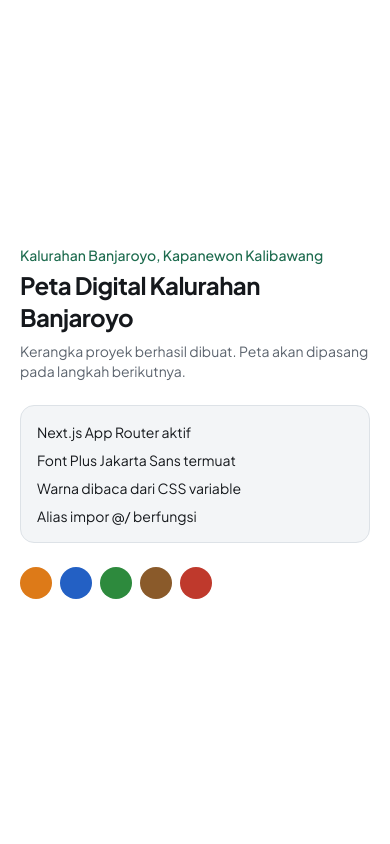
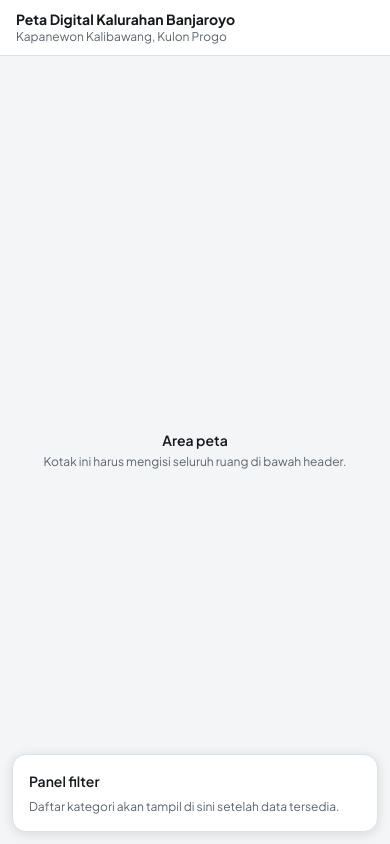
Before and after one commit to hafidhanifan/interactive-map, a Next.js app: page / in a window 390 px wide. Built offline with nearby package versions, Linux system fonts and the light colour scheme.

Commit message:
feat: add mobile-first map shell layout

```diff
--- a/src/app/layout.tsx
+++ b/src/app/layout.tsx
@@ -10,8 +10,9 @@ const plusJakartaSans = Plus_Jakarta_Sans({
 });
 
 export const metadata: Metadata = {
-  title: "Peta Interaktif Desa Banjaroyo",
-  description: "Peta interaktif dengan berbagai titik pada desa Banjaroyo",
+  title: "Peta Digital Kalurahan Banjaroyo",
+  description:
+    "Peta digital potensi dan infrastruktur Kalurahan Banjaroyo, Kapanewon Kalibawang, Kabupaten Kulon Progo.",
 };
 
 export const viewport: Viewport = {
@@ -24,7 +25,9 @@ export default function RootLayout({
 }: Readonly<{ children: React.ReactNode }>) {
   return (
     <html lang="id" className={plusJakartaSans.variable}>
-      <body className="min-h-dvh bg-surface text-ink">{children}</body>
+      <body className="h-dvh overflow-hidden bg-surface text-ink">
+        {children}
+      </body>
     </html>
   );
 }
--- a/src/app/page.tsx
+++ b/src/app/page.tsx
@@ -1,55 +1,17 @@
-import { DISTRICT_NAME, VILLAGE_NAME } from "@/lib/map-config";
+import { BottomPanel } from "@/components/layout/BottomPanel";
+import { MapPlaceholder } from "@/components/layout/MapPlaceholder";
+import { MapShell } from "@/components/layout/MapShell";
 
 export default function HomePage() {
   return (
-    <main className="mx-auto flex min-h-dvh max-w-xl flex-col justify-center gap-6 px-5 py-10">
-      <div>
-        <p className="text-sm font-medium text-brand">
-          Kalurahan {VILLAGE_NAME}, Kapanewon {DISTRICT_NAME}
-        </p>
-        <h1 className="mt-1 text-2xl font-bold tracking-tight">
-          Peta Digital Kalurahan {VILLAGE_NAME}
-        </h1>
-        <p className="mt-2 text-sm text-ink-muted">
-          Kerangka proyek berhasil dibuat. Peta akan dipasang pada langkah
-          berikutnya.
-        </p>
-      </div>
-
-      <ul className="flex flex-col gap-2 rounded-(--panel-radius) border border-border bg-surface-muted p-4 text-sm">
-        <li>Next.js App Router aktif</li>
-        <li>Font Plus Jakarta Sans termuat</li>
-        <li>Warna dibaca dari CSS variable</li>
-        <li>Alias impor @/ berfungsi</li>
-      </ul>
-
-      {/*
-        These swatches read the category variables directly.
-        If one of them renders gray or black, a variable name in
-        globals.css is misspelled.
-      */}
-      <div className="flex flex-wrap gap-2">
-        <span
-          className="h-8 w-8 rounded-full"
-          style={{ backgroundColor: "var(--category-umkm)" }}
-        />
-        <span
-          className="h-8 w-8 rounded-full"
-          style={{ backgroundColor: "var(--category-public-facility)" }}
-        />
-        <span
-          className="h-8 w-8 rounded-full"
-          style={{ backgroundColor: "var(--category-plantation)" }}
-        />
-        <span
-          className="h-8 w-8 rounded-full"
-          style={{ backgroundColor: "var(--category-livestock)" }}
-        />
-        <span
-          className="h-8 w-8 rounded-full"
-          style={{ backgroundColor: "var(--condition-rusak-berat)" }}
-        />
-      </div>
-    </main>
+    <MapShell
+      overlay={
+        <BottomPanel title="Panel filter">
+          Daftar kategori akan tampil di sini setelah data tersedia.
+        </BottomPanel>
+      }
+    >
+      <MapPlaceholder />
+    </MapShell>
   );
 }
--- /dev/null
+++ b/src/components/layout/AppHeader.tsx
@@ -0,0 +1,19 @@
+import { DISTRICT_NAME, VILLAGE_NAME } from "@/lib/map-config";
+
+export function AppHeader() {
+  return (
+    <header
+      className="flex shrink-0 items-center gap-3 border-b border-border bg-surface px-4"
+      style={{ height: "var(--header-height)" }}
+    >
+      <div className="min-w-0">
+        <h1 className="truncate text-sm font-bold leading-tight">
+          Peta Digital Kalurahan {VILLAGE_NAME}
+        </h1>
+        <p className="truncate text-xs leading-tight text-ink-muted">
+          Kapanewon {DISTRICT_NAME}, Kulon Progo
+        </p>
+      </div>
+    </header>
+  );
+}
--- /dev/null
+++ b/src/components/layout/BottomPanel.tsx
@@ -0,0 +1,18 @@
+import type { ReactNode } from "react";
+
+type BottomPanelProps = {
+  title: string;
+  children: ReactNode;
+};
+
+export function BottomPanel({ title, children }: BottomPanelProps) {
+  return (
+    <section
+      className="mx-3 mb-3 rounded-[var(--panel-radius)] border border-border bg-surface p-4"
+      style={{ boxShadow: "var(--panel-shadow)" }}
+    >
+      <h2 className="text-sm font-semibold">{title}</h2>
+      <div className="mt-2 text-xs text-ink-muted">{children}</div>
+    </section>
+  );
+}
--- /dev/null
+++ b/src/components/layout/MapPlaceholder.tsx
@@ -0,0 +1,12 @@
+export function MapPlaceholder() {
+  return (
+    <div className="flex h-full w-full items-center justify-center bg-surface-muted">
+      <div className="px-6 text-center">
+        <p className="text-sm font-semibold">Area peta</p>
+        <p className="mt-1 text-xs text-ink-muted">
+          Kotak ini harus mengisi seluruh ruang di bawah header.
+        </p>
+      </div>
+    </div>
+  );
+}
--- /dev/null
+++ b/src/components/layout/MapShell.tsx
@@ -0,0 +1,25 @@
+import type { ReactNode } from "react";
+import { AppHeader } from "./AppHeader";
+
+type MapShellProps = {
+  children: ReactNode;
+  overlay?: ReactNode;
+};
+
+export function MapShell({ children, overlay }: MapShellProps) {
+  return (
+    <div className="flex h-dvh flex-col overflow-hidden">
+      <AppHeader />
+
+      <div className="relative min-h-0 flex-1">
+        {children}
+
+        {overlay ? (
+          <div className="pointer-events-none absolute inset-x-0 bottom-0 z-500">
+            <div className="pointer-events-auto">{overlay}</div>
+          </div>
+        ) : null}
+      </div>
+    </div>
+  );
+}
```
